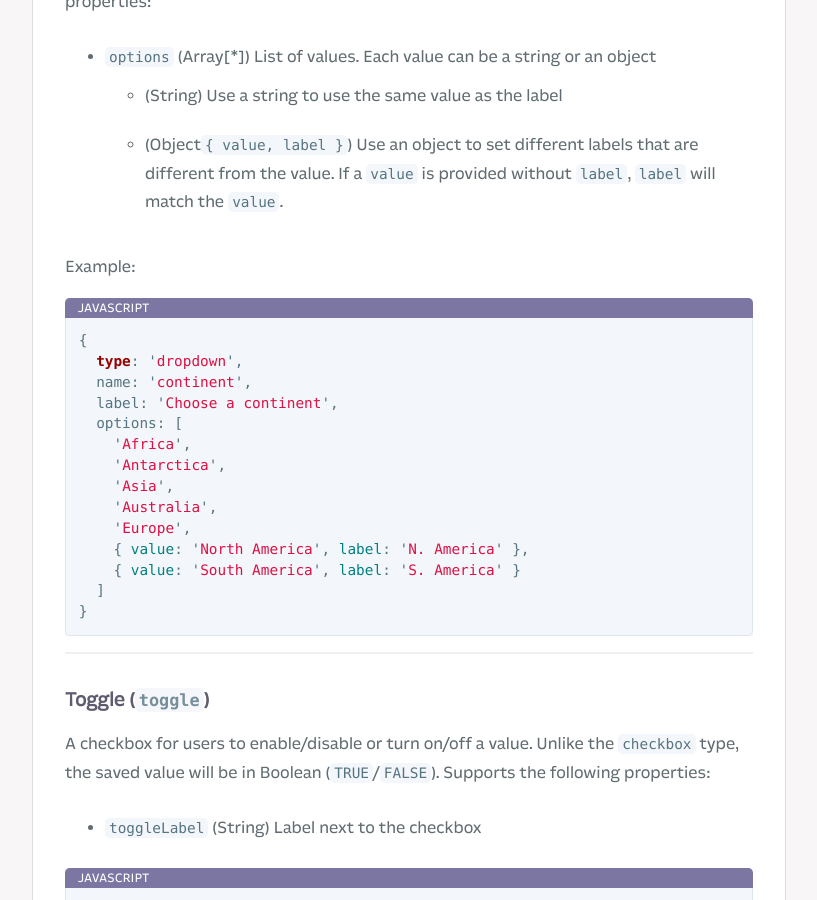
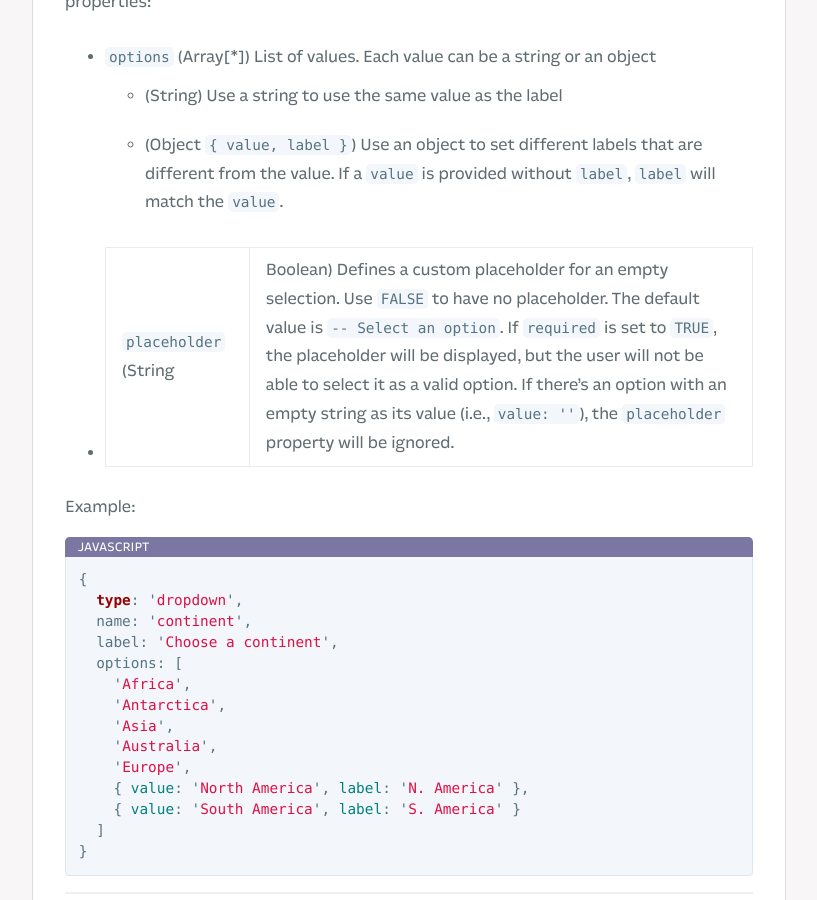
Before and after one commit to Fliplet/fliplet-cli, a Jekyll site: the page built from docs/API/helpers/interface-fields.md, in a window 1280 px wide and 900 px high, scrolled down 5199 px. Shown: the whole window, without its empty margins (254-1071 px from the left). Built offline with Jekyll 4.4.1, drawn with Linux system fonts in a browser that asks for light colours; nearby versions of some CDN libraries; our own code applies the rules of GitHub Pages for plain Markdown files; library files that are not in the unit come from our copies; comment, search, counter and statistics services are not loaded; a style sheet for code colours, icons or effects is not loaded.

Commit message:
Documentation for dropdown placeholder parameter

```diff
--- a/docs/API/helpers/interface-fields.md
+++ b/docs/API/helpers/interface-fields.md
@@ -172,7 +172,8 @@ A dropdown for the user to allow a single choice selection. Supports the followi
 
 - `options` (Array[*]) List of values. Each value can be a string or an object
   - (String) Use a string to use the same value as the label
-  - (Object`{ value, label }`) Use an object to set different labels that are different from the value. If a `value` is provided without `label`, `label` will match the `value`.
+  - (Object `{ value, label }`) Use an object to set different labels that are different from the value. If a `value` is provided without `label`, `label` will match the `value`.
+- `placeholder` (String|Boolean) Defines a custom placeholder for an empty selection. Use `FALSE` to have no placeholder. The default value is `-- Select an option`. If `required` is set to `TRUE`, the placeholder will be displayed, but the user will not be able to select it as a valid option. If there's an option with an empty string as its value (i.e., `value: ''`), the `placeholder` property will be ignored.
 
 Example:
 
```
